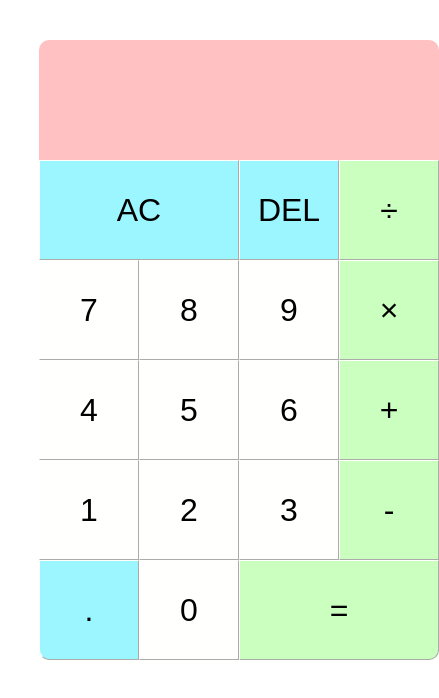
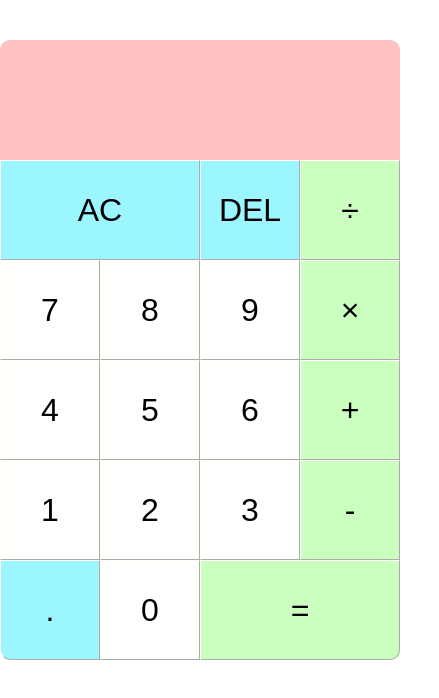
Before and after one commit to kodebae/ReactCalculator, a React (Create React App) app in the folder reactcalculator/: page / in a window 390 px wide. Shown: the top 698 px of the page, 439 px wide, since content can reach past the window. Built offline with nearby package versions, Linux system fonts and the light colour scheme.

Commit message:
fix: style changes

```diff
--- a/reactcalculator/src/index.css
+++ b/reactcalculator/src/index.css
@@ -24,7 +24,7 @@ body {
    margin-right: auto;
    display: block;
    height: 100vh;
-   width: 80%;
+   /* width: 50%; */
   }
 } /*media query end*/
 
```
